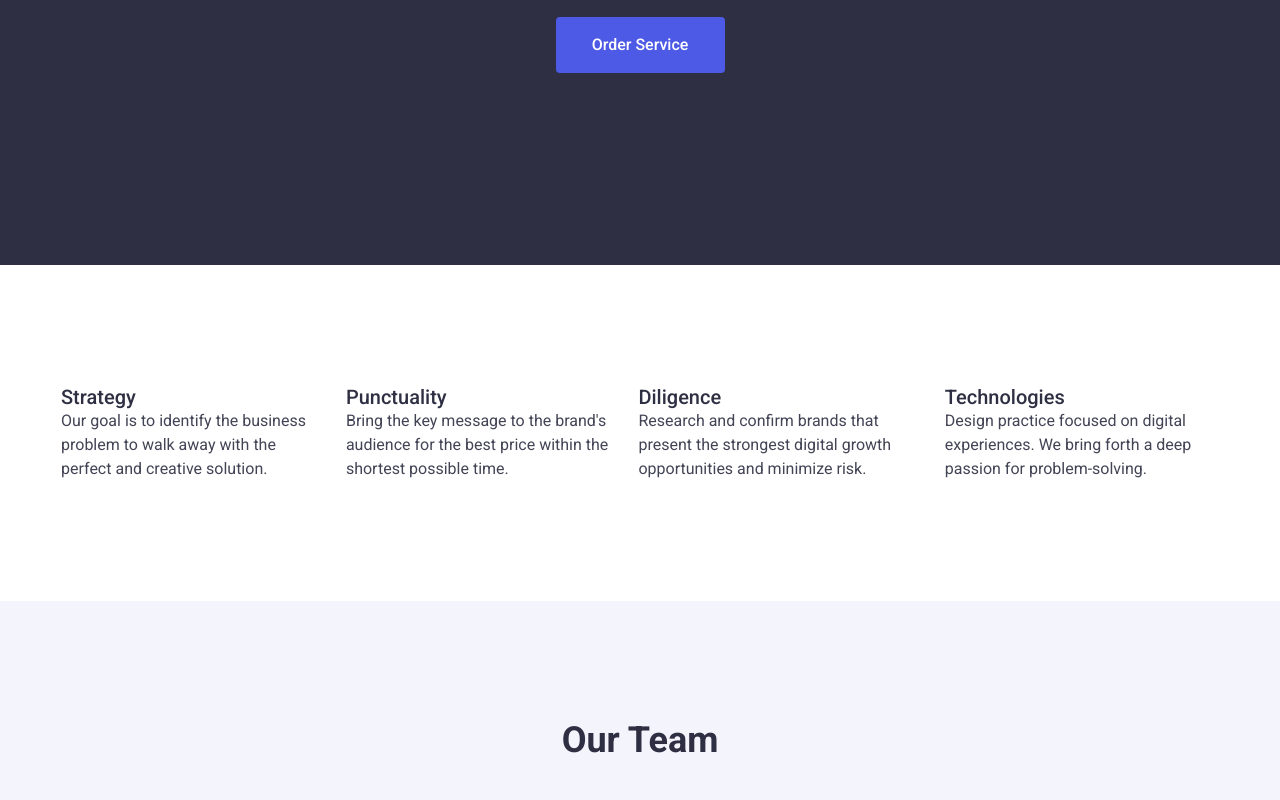
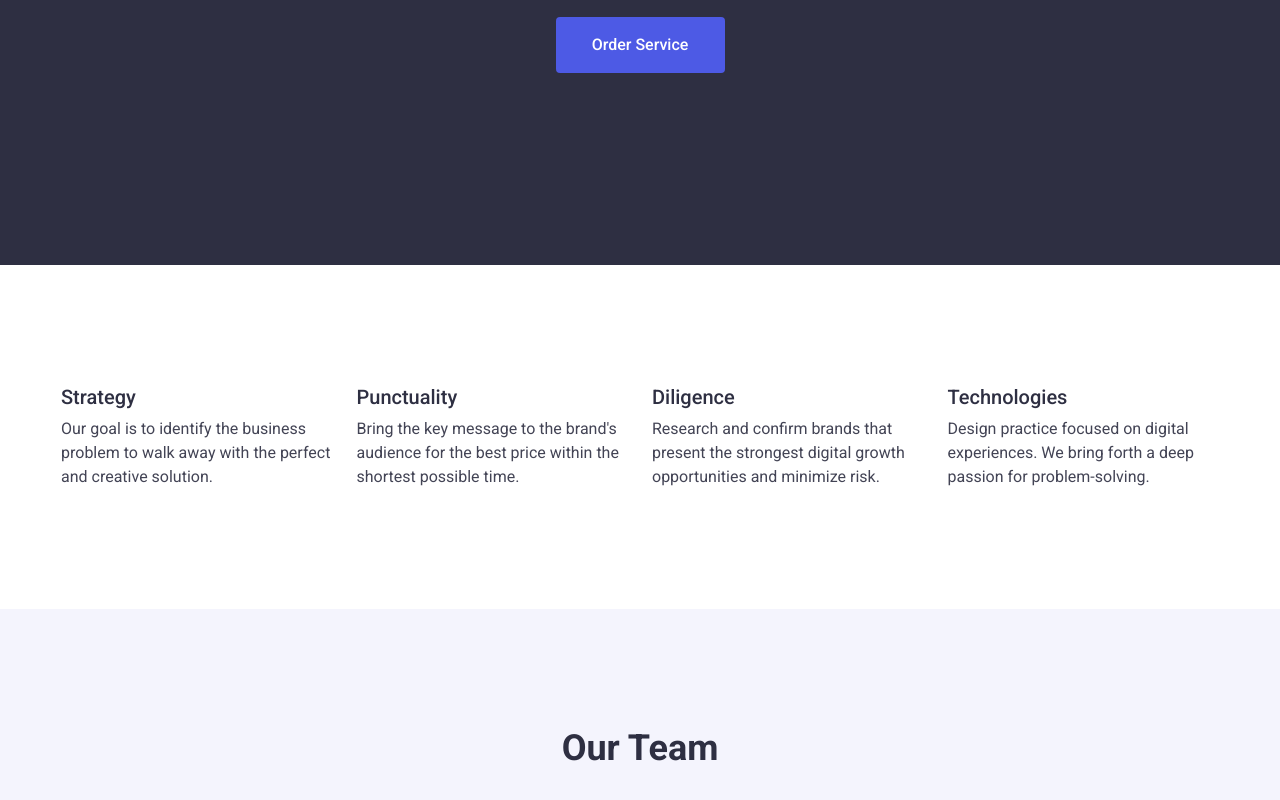
Before and after one commit to rafetyalcinkaya/goit-markup-hw-03, a plain HTML site: page index.html in a window 1280 px wide. Shown: the part 408-1208 px from the top of the page. Drawn offline with nearby package versions, Linux system fonts and the light colour scheme.

Commit message:
2.bölüm düzeltme

```diff
--- a/css/styless.css
+++ b/css/styless.css
@@ -48,6 +48,14 @@ img {
   font-size: 16px;
   line-height: 1.5;
   letter-spacing: 2%;
+}
+
+.siralama-iki{
+  margin-bottom: 8px;
+}
+
+.liste-class {
+  width: calc((100% - 72px) / 4);
 }
 
 .class-iki a {
@@ -146,7 +154,7 @@ h1 {
   cursor: pointer;
 }
 
-.sec-baslik h2 {
+.sec-baslik h3 {
   color: #2e2f42;
   font-family: "Roboto", sans-serif;
   font-weight: 500;
@@ -336,6 +344,10 @@ h1 {
   padding: 188px 0;
 }
 
+.ikinci-bolum {
+  padding: 120px 0;
+}
+
 .first-div {
   display: flex;
   margin: 0 auto;
@@ -345,14 +357,6 @@ h1 {
   gap: 40px;
 }
 
-.second-div {
-  display: flex;
-  margin: 0 auto;
-  flex-direction: column;
-  justify-content: center;
-  align-items: center;
-  padding: 120px 0;
-}
 
 .sec-baslik {
   display: flex;
@@ -360,7 +364,7 @@ h1 {
   align-items: center;
   margin: 0 auto;
   padding: 0;
-  gap: 20px;
+  gap: 24px;
 }
 
 .third-div {
--- a/index.html
+++ b/index.html
@@ -51,40 +51,39 @@
           </div>
         </div>
       </section>
-      <section>
+      <section class="ikinci-bolum">
         <div class="container">
-          <div class="second-div">
           <ul class="sec-baslik">
-              <li>
-                <h2>Strategy</h2>
+            <li class="liste-class">
+              <h2 class="visually-hidden"></h2>
+              <h3 class="siralama-iki">Strategy</h3>
               <p>
                 Our goal is to identify the business problem to walk away with
                 the perfect and creative solution.
               </p>
             </li>
-              <li>
-                <h2>Punctuality</h2>
+            <li class="liste-class">
+              <h3 class="siralama-iki">Punctuality</h3>
               <p>
-                  Bring the key message to the brand's audience for the best
-                  price within the shortest possible time.
+                Bring the key message to the brand's audience for the best price
+                within the shortest possible time.
               </p>
             </li>
-              <li>
-                <h2>Diligence</h2>
+            <li class="liste-class">
+              <h3 class="siralama-iki">Diligence</h3>
               <p>
                 Research and confirm brands that present the strongest digital
                 growth opportunities and minimize risk.
               </p>
             </li>
-              <li>
-                <h2>Technologies</h2>
+            <li class="liste-class">
+              <h3 class="siralama-iki">Technologies</h3>
               <p>
-                  Design practice focused on digital experiences. We bring forth
-                  a deep passion for problem-solving.
+                Design practice focused on digital experiences. We bring forth a
+                deep passion for problem-solving.
               </p>
             </li>
           </ul>
-          </div>
         </div>
       </section>
       <section class="sec-third">
```
Lines whose indentation alone changed are shown as unchanged.
